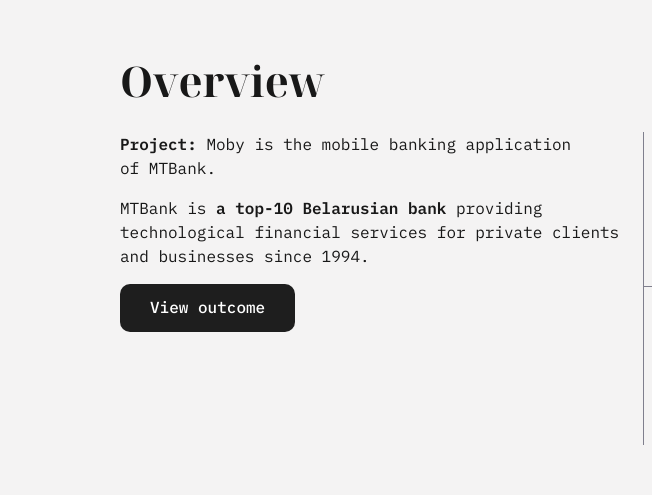
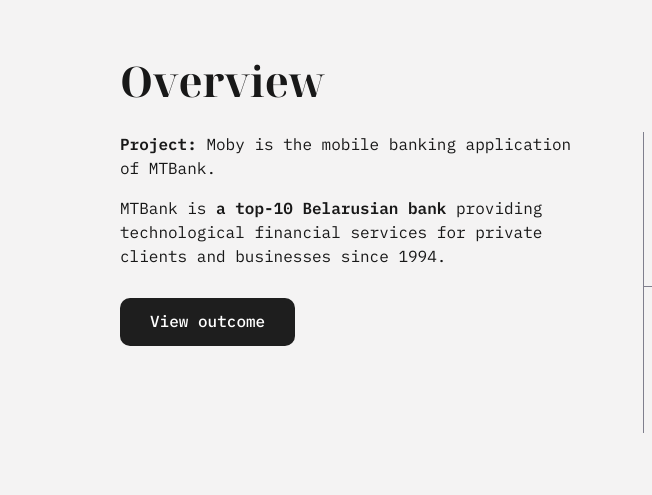
Before and after one commit to Blackdarkbro/portfolio, a plain HTML site: page currency-converter.html in a window 1280 px wide. Shown: the part 800-1295 px from the top of the page, 0-652 px from the left. Drawn offline with Linux system fonts and the light colour scheme.

Commit message:
Refactor currency converter layout and styles for improved spacing and structure

```diff
--- a/css/case.css
+++ b/css/case.css
@@ -133,7 +133,7 @@
 .overview-grid {
     display: grid;
     grid-template-columns: 1fr 1fr;
-    gap: 20px;
+    gap: 30px;
 }
 
 .overview-left {
@@ -144,11 +144,19 @@
     flex-direction: column;
     gap: 16px;
     min-width: 0;
+    align-self: start;
 }
 
 .overview-section .overview-button {
     grid-column: 1 / -1;
     grid-row: 2;
+    justify-self: start;
+}
+
+.overview-grid > .block-gap-30 {
+    grid-column: 1;
+    grid-row: 1;
+    align-self: start;
 }
 
 .overview-right {
@@ -199,6 +207,7 @@
 
 .overview-table-cell-full {
     padding: 12px;
+    padding-bottom: 0;
 }
 
 .overview-table-cell-full .overview-table-text {
--- a/currency-converter.html
+++ b/currency-converter.html
@@ -50,11 +50,14 @@
                 <div class="overview-content">
                     <h2 class="title-h2" data-i18n="case.overview.title">Overview</h2>
                     <div class="overview-grid">
-                        <div class="overview-left">
-                            <p class="overview-text" data-i18n="case4.overview.project"><strong>Project:</strong> Moby is the mobile banking application of MTBank.</p>
-                            <p class="overview-text" data-i18n="case4.overview.text1">MTBank is a top-10 Belarusian bank providing technological financial services for private clients and businesses since 1994.</p>
+                        <div class="block-gap-30">
+                            <div class="overview-left">
+                                <p class="overview-text" data-i18n="case4.overview.project"><strong>Project:</strong> Moby is the mobile banking application of MTBank.</p>
+                                <p class="overview-text" data-i18n="case4.overview.text1">MTBank is a top-10 Belarusian bank providing technological financial services for private clients and businesses since 1994.</p>
+                            </div>
                             <button id="currency-converter-button" class="case-button case-button-dark overview-button" data-i18n="case4.button.straight">View outcome</button>
                         </div>
+
                         <div class="overview-right">
                             <div class="overview-table">
                                 <div class="overview-table-row-top">
```
Also changed, not shown: images/case-perfomance-monitoring/first-screen2-compressed.webp (deleted), images/case-perfomance-monitoring/monitoring-visual2.webp (deleted), images/hero/wave-bg.png (deleted), images/icons/wavy-line-horizontal.svg (deleted).
